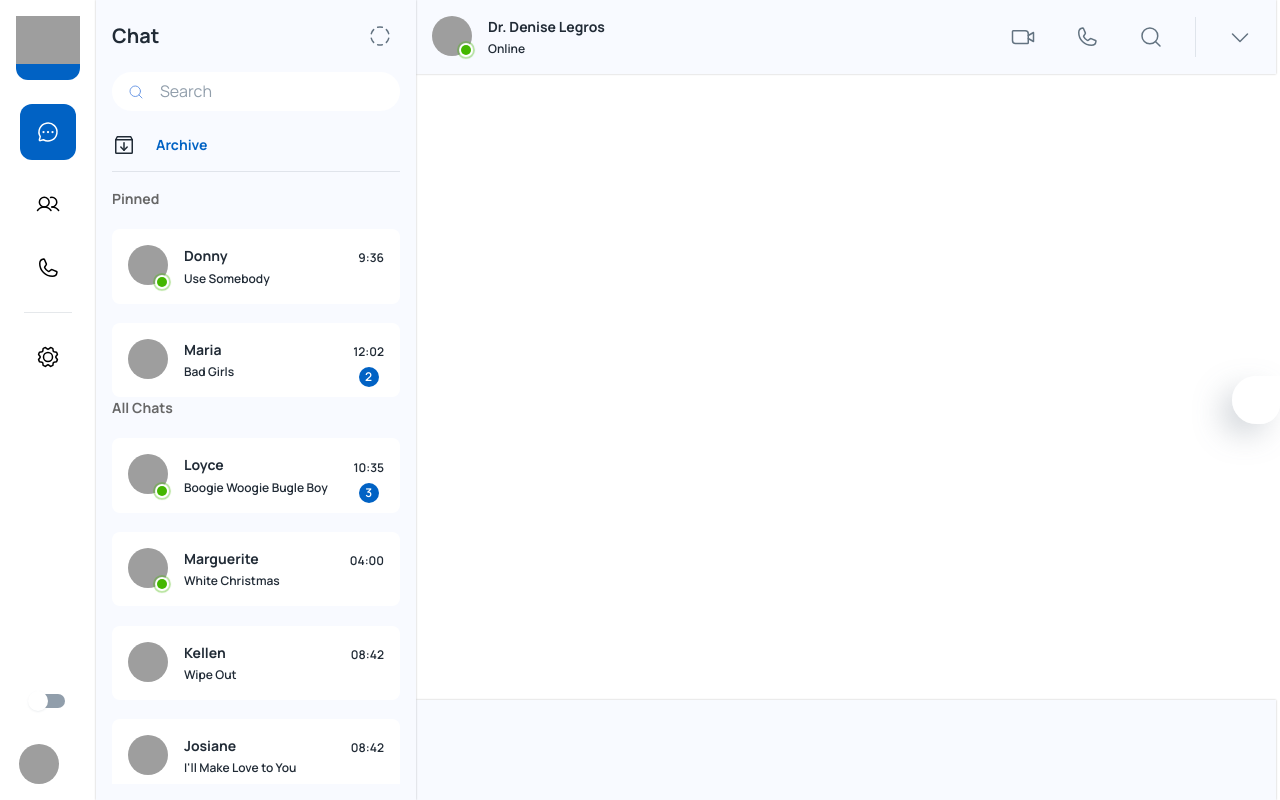
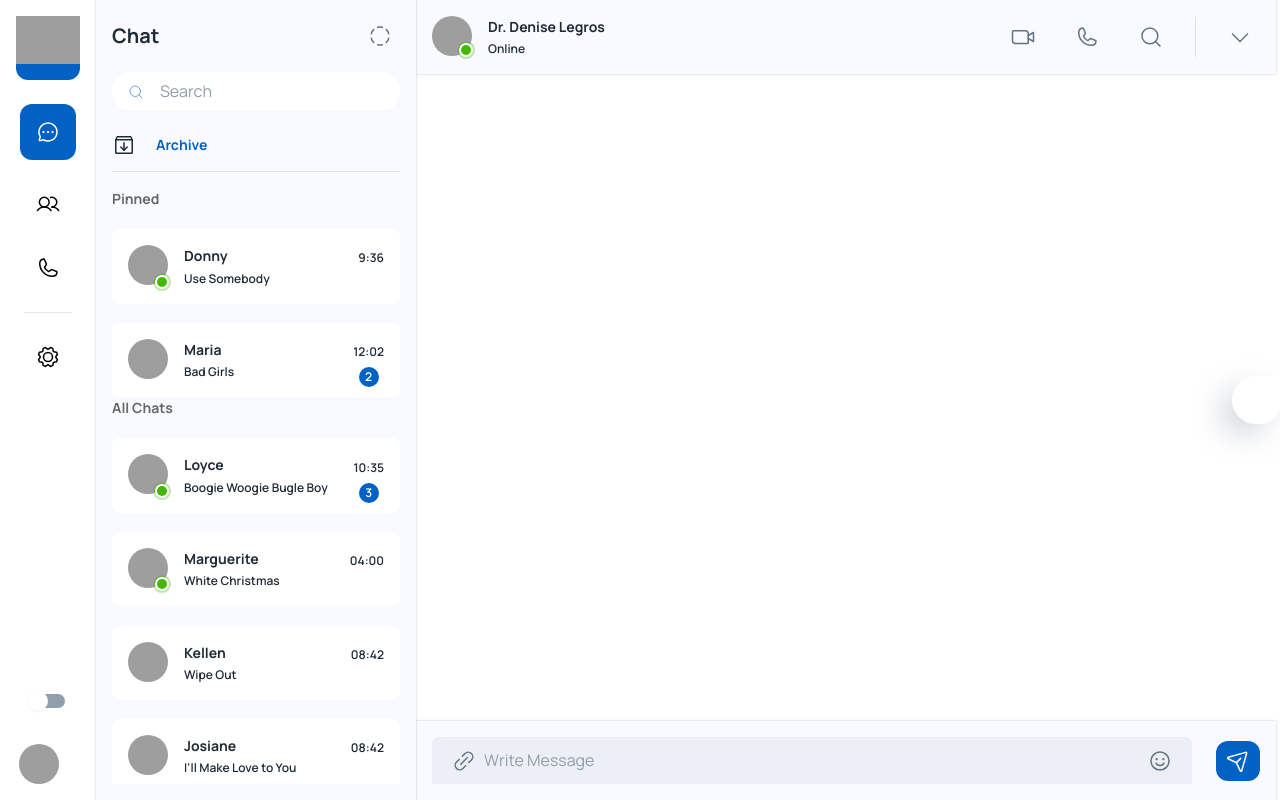
Before and after one commit to aminulds/reactchatapp, a React (Create React App) app: page /app in a window 1280 px wide. Built offline with nearby package versions, Linux system fonts and the light colour scheme; grey boxes are pictures that could not be loaded; some icons are missing.

Commit message:
footer section done

```diff
--- a/src/components/Conversation/index.js
+++ b/src/components/Conversation/index.js
@@ -1,8 +1,8 @@
 import React from 'react';
-import { Avatar, Badge, Box, Divider, IconButton, Stack, Typography } from '@mui/material';
-import { styled } from '@mui/material/styles';
+import { Avatar, Badge, Box, Divider, IconButton, InputAdornment, Stack, TextField, Typography } from '@mui/material';
+import { styled, useTheme } from '@mui/material/styles';
 import { faker } from '@faker-js/faker';
-import { CaretDown, MagnifyingGlass, Phone, VideoCamera } from 'phosphor-react';
+import { CaretDown, LinkSimple, MagnifyingGlass, PaperPlaneTilt, Phone, Smiley, VideoCamera } from 'phosphor-react';
 
 
 const StyledBadge = styled(Badge)(({ theme }) => ({
@@ -34,11 +34,20 @@ const StyledBadge = styled(Badge)(({ theme }) => ({
   },
 }));
 
+const StyledInput = styled(TextField)(({ theme }) => ({
+  "& .MuiInputBase-input": {
+    paddingTop: "12px !important",
+    paddingBottom: "12px !important",
+  },
+}));
+
 const Conversation = () => {
+  const theme = useTheme();
+
   return (
     <Stack height="100%" maxHeight="100vh" width="auto">
       {/* Chat Header */}
-      <Box p={2} sx={{ width: "100%", backgroundColor: "#F8FAFF", boxShadow: "0 0 2px rgba(0, 0, 0, 0.25)", }}>
+      <Box p={2} sx={{ width: "100%", backgroundColor: theme.palette.mode === 'light' ? "#F8FAFF" : theme.palette.background.paper, boxShadow: "0 0 2px rgba(0, 0, 0, 0.25)", }}>
         <Stack direction="row" alignItems="center" justifyContent="space-between" sx={{ width: "100%", height: "100%" }} >
           <Stack direction="row" spacing={2}>
             <Box>
@@ -60,13 +69,32 @@ const Conversation = () => {
           </Stack>
         </Stack>
       </Box>
+
       {/* Message Body */}
       <Box width="100%" sx={{ flexGrow: 1, }}>
 
       </Box>
+
       {/* Chat Footer */}
-      <Box sx={{ height: "100px", width: "100%", backgroundColor: "#F8FAFF", boxShadow: "0 0 2px rgba(0, 0, 0, 0.25)", }}>
-
+      <Box p={2} sx={{ width: "100%", backgroundColor: theme.palette.mode === 'light' ? "#F8FAFF" : theme.palette.background.paper, boxShadow: "0 0 2px rgba(0, 0, 0, 0.25)", }}>
+        <Stack direction="row" alignItems="center" spacing={3}>
+          <StyledInput fullWidth placeholder='Write Message' variant='filled' InputProps={{
+            disableUnderline: true,
+            startAdornment:
+              <InputAdornment>
+                <IconButton> <LinkSimple /> </IconButton>
+              </InputAdornment>,
+            endAdornment:
+              <InputAdornment>
+                <IconButton> <Smiley /> </IconButton>
+              </InputAdornment>,
+          }} />
+          <Box sx={{ heith: 48, width: 48, backgroundColor: theme.palette.primary.main, borderRadius: 1.5 }}>
+            <Stack sx={{ width: "100%", height: "100%" }} alignItems="center" justifyContent="space-between">
+              <IconButton> <PaperPlaneTilt color='#fff' /> </IconButton>
+            </Stack>
+          </Box>
+        </Stack>
       </Box>
 
     </Stack>
--- a/src/pages/dashboard/GeneralApp.js
+++ b/src/pages/dashboard/GeneralApp.js
@@ -1,10 +1,12 @@
+import React from "react";
 import { Box, Stack } from "@mui/material";
-import React from "react";
 import Conversation from "../../components/Conversation";
 import Chats from "./Chats";
+import { useTheme } from '@mui/material/styles';
 
 
 const GeneralApp = () => {
+  const theme = useTheme();
 
   return (
     <Stack direction={"row"} sx={{ width: "100%" }}>
@@ -13,7 +15,7 @@ const GeneralApp = () => {
       <Chats />
 
       {/* Conversations */}
-      <Box sx={{ height: "100%", width: "calc(100vw - 420px)" }}>
+      <Box sx={{ height: "100%", width: "calc(100vw - 420px)", backgroundColor: theme.palette.mode === 'light' ? '#fff' : theme.palette.background.default }}>
         <Conversation />
 
       </Box>
```
